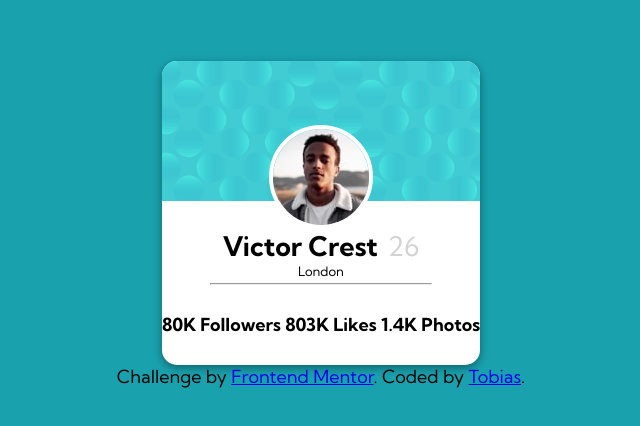
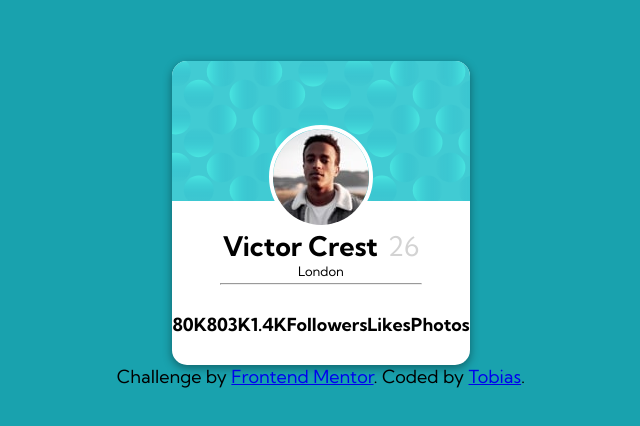
Before and after one commit to ThePlayer2341/profile-card-component-main, a plain HTML site: page index.html in a window 1280 px wide. Shown: the part 176-602 px from the top of the page, without its empty margins (319-959 px from the left). Drawn offline with Linux system fonts and the light colour scheme.

Commit message:
Tried Grid

```diff
--- a/index.html
+++ b/index.html
@@ -11,6 +11,9 @@
       sizes="32x32"
       href="./images/favicon-32x32.png"
     />
+    <link rel="preconnect" href="https://fonts.googleapis.com">
+    <link rel="preconnect" href="https://fonts.gstatic.com" crossorigin>
+    <link href="https://fonts.googleapis.com/css2?family=Kumbh+Sans:wght@400;700&display=swap" rel="stylesheet">
     <link rel="stylesheet" href="style.css" />
     <title>Frontend Mentor | Profile card component</title>
   </head>
@@ -23,23 +26,26 @@
         <h2>London</h2>
          <hr>
         </header>
-      <section class="user-card__bottom">
-        <ul>
-          <li>80K <span>Followers</span> </li>
-          <li>803K <span>Likes</span> </li>
-          <li>1.4K <span>Photos</span> </li>
+      <footer class="user-card__bottom">
+        <ul class="numbers">
+          <li>80K</li>
+          <li>803K</li>
+          <li>1.4K</li>
         </ul>
-      </section>
+        <ul class="description">
+          <li>Followers</li>
+          <li>Likes</li>
+          <li>Photos</li>
+        </ul>
+      </footer>
       </div>
        </article>
-       <footer>
       <div class="attribution">
         Challenge by
         <a href="https://www.frontendmentor.io?ref=challenge" target="_blank"
           >Frontend Mentor</a
         >. Coded by <a href="#">Tobias</a>.
       </div>
-      </footer>
       </main>
   </body>
 </html>
--- a/style.css
+++ b/style.css
@@ -49,6 +49,8 @@ h2 {
 }
 
 ul {
+  /* display: grid;
+  grid-template-columns: 1fr 1fr; */
   list-style-type: none;
   margin: 0;
   padding: 0;
@@ -57,6 +59,18 @@ ul {
 li {
   display: inline-block;
   font-weight: bold;
+}
+
+.numbers {
+  display: flex;
+  justify-content: center;
+  align-items: center;
+}
+
+.description {
+  display: flex;
+  justify-content: bottom;
+  align-items: center;
 }
 
 p span {
```
